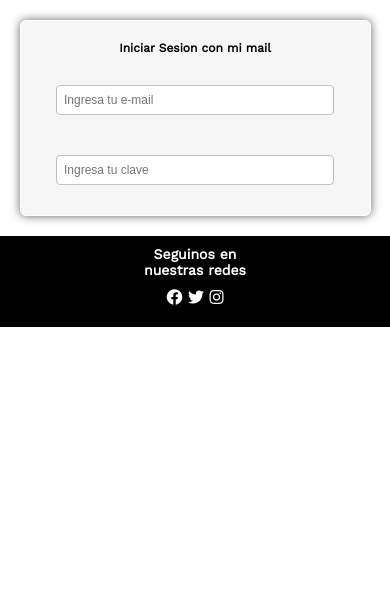
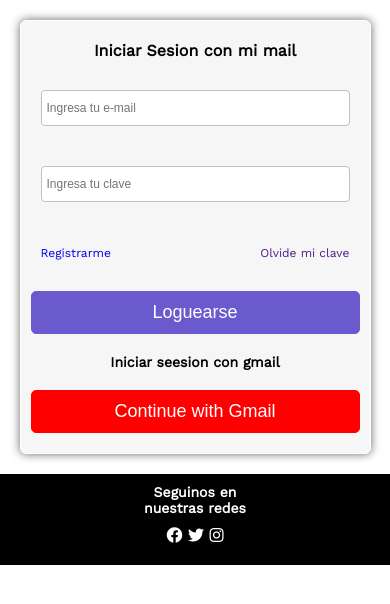
Before and after one commit to 0921CDFSNCN22LAED/grupo-03, a Node server app: page /login in a window 390 px wide. Shown: the part 45-649 px from the top of the page. Run offline with Node 20, Linux system fonts and the light colour scheme.

Commit message:
Se crearon los botones del login y ademas se le dio estilo tanto en mobile como desktop, por ultimo se enlace el register con registrarme

```diff
--- a/public/css/style.css
+++ b/public/css/style.css
@@ -778,7 +778,7 @@ footer{
 
 .cont-form .titulo-form h2{
 
-    font-size: 12px;
+    font-size: 16px;
     padding: 10px;
 }
 
@@ -790,11 +790,47 @@ footer{
 
 }
 
+.wrap-res{
+
+    width: 100%;
+    padding: 20px;
+    display: flex;
+    flex-wrap: wrap;
+    justify-content: space-evenly;
+}
+
+.wrap-res .registrarme{
+
+    text-align: left;
+    width: 50%;
+}
+
+.wrap-res .registrarme a{
+
+    text-decoration: none;
+    font-size: 12px;
+}
+
+.wrap-res .restaurar{
+
+    text-align: right;
+    width: 50%;
+}
+
+.wrap-res .restaurar a{
+
+    text-decoration: none;
+    font-size: 12px;
+}
+
+
 .wrap-form input{
 
-    width: 90%;
+    width: 100%;
     border: 1px solid silver;
-    padding: 7px;
+    padding-left: 5px;
+    padding-top: 10px;
+    padding-bottom: 10px;
     font-size: 12px;
     border-radius: 4px;
 }
@@ -808,6 +844,61 @@ footer{
     border-radius: 5px;
     padding: 10px;
     width: 90%;
+}
+
+.wrap-boton-log{
+
+    width: 100%;
+    display: flex;
+    flex-wrap: wrap;
+    padding: 10px;
+    justify-content: center;
+
+}
+
+.wrap-boton-log button{
+
+    background-color: slateblue;
+    color: white;
+    font-size: 18px;
+    border:1px solid slateblue;
+    border-radius: 5px;
+    padding-top: 10px;
+    padding-bottom: 10px;
+    width: 100%;
+
+}
+
+.titulo-gmail{
+
+    font-size: 12px;
+    padding: 10px;
+    width: 100%;
+    text-align: center;
+
+}
+
+.wrap-boton-gmail{
+
+    width: 100%;
+    display: flex;
+    flex-wrap: wrap;
+    padding: 10px;
+    justify-content: center;
+
+}
+
+.wrap-boton-gmail button{
+
+    background-color: red;
+    color: white;
+    font-size: 18px;
+    border:1px solid red;
+    border-radius: 5px;
+    padding-top: 10px;
+    padding-bottom: 10px;
+    width: 100%;
+
 }
 
 
--- a/public/css/styles-desktop.css
+++ b/public/css/styles-desktop.css
@@ -556,4 +556,6 @@
 
 
 
+
+
 }
--- a/views/login.html
+++ b/views/login.html
@@ -97,11 +97,30 @@
                 </label>
             </div>
 
+            <div class="wrap-res">
+                <div class="registrarme">
+                    <a href="/register">Registrarme</a>
+                </div>
+                <div class="restaurar">
+                    <a href="">Olvide mi clave</a>
+                </div>
+            </div>
+
+            <div class="wrap-boton-log">
+                <button type="submit">Loguearse</button>
+            </div>
+            <div class="titulo-gmail">
+                <h3>Iniciar seesion con gmail</h3>
+            </div>
+            <div class="wrap-boton-gmail">
+                <button>Continue with Gmail</button>
+            </div>
+
         </form>
 
     </main>
 
-    <footer>
+    <footer >
 
         <section class="cont-footer">
             <div class="wrap-footer">
```
